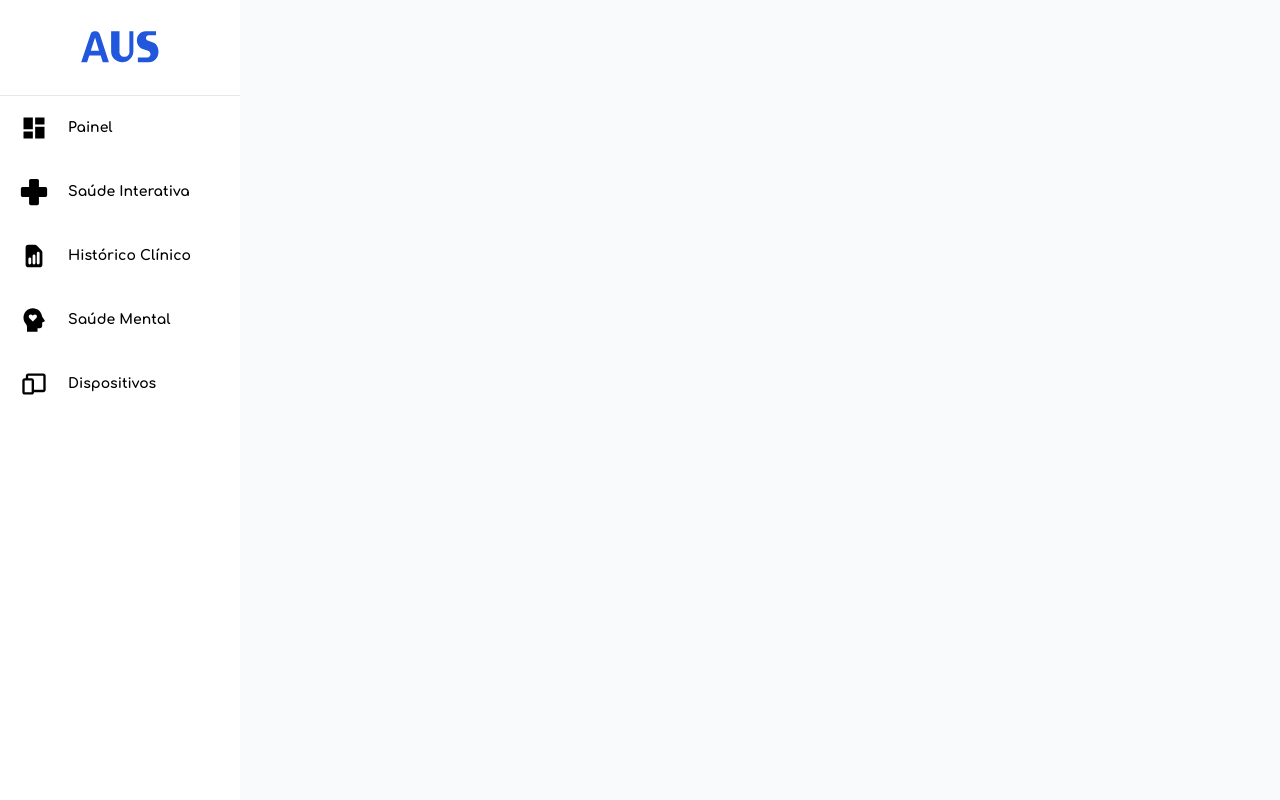
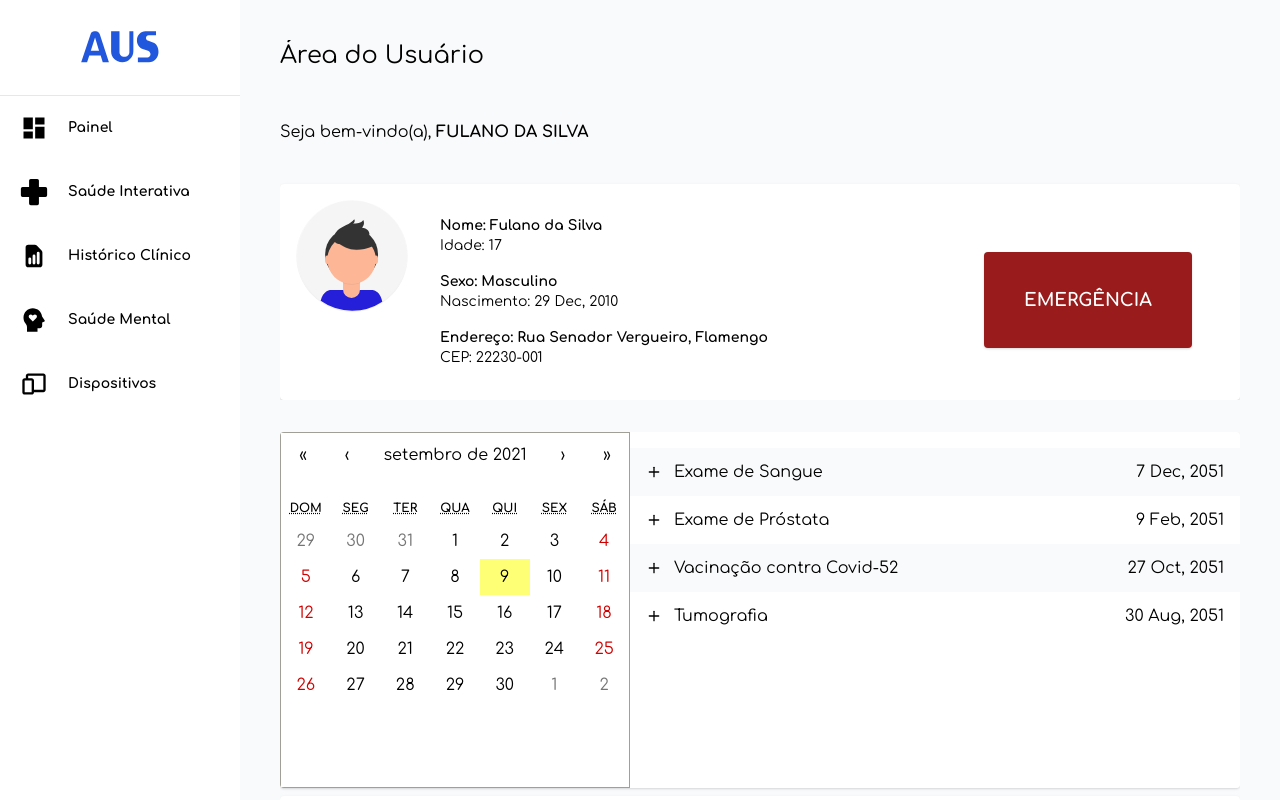
Before and after one commit to tavindev/aus-hackathon, a Next.js app: page /user in a window 1280 px wide. Built offline with nearby package versions, Linux system fonts and the light colour scheme.

Commit message:
feat(components): modified components

```diff
--- a/components/UserPage/ExamCard.tsx
+++ b/components/UserPage/ExamCard.tsx
@@ -17,7 +17,7 @@ export const ExamCard: React.FC<ExamCardProps> = ({
 }) => {
   return (
     <div
-      className={`flex justify-between items-center mb-4 ${
+      className={`flex justify-between items-center mb-4 p-2 ${
         i % 2 === 0 && 'bg-gray-50'
       }`}
     >
--- /dev/null
+++ b/components/UserPage/ListedEvents.tsx
@@ -0,0 +1,63 @@
+import { AnimatePresence, motion } from 'framer-motion';
+import moment from 'moment';
+import Image from 'next/image';
+import React, { useState } from 'react';
+
+interface ListedEventsProps {
+  name: string;
+  description: string;
+  date: Date;
+  i: number;
+}
+
+export const ListedEvents: React.FC<ListedEventsProps> = ({
+  name,
+  date,
+  description,
+  i,
+}) => {
+  const [isOpen, setIsOpen] = useState(false);
+
+  const toggleOpen = () => {
+    setIsOpen(!isOpen);
+  };
+
+  return (
+    <motion.div
+      layout
+      onClick={toggleOpen}
+      className={`flex items-center px-4 w-full cursor-pointer overflow-hidden ${
+        i % 2 === 0 ? 'bg-gray-50' : 'bg-white'
+      }`}
+    >
+      <motion.div
+        layout="position"
+        className="relative h-4 w-4"
+        animate={{ rotate: isOpen ? 45 : 0 }}
+      >
+        <Image src="/plus_icon.svg" layout="fill" />
+      </motion.div>
+      <motion.div className="flex-grow overflow-hidden ml-3">
+        <motion.div
+          className="flex flex-grow justify-between items-center h-12"
+          layout="position"
+        >
+          <p>{name}</p>
+          <p>{moment(date).format('D MMM, YYYY')}</p>
+        </motion.div>
+        <AnimatePresence>
+          {isOpen && (
+            <motion.div
+              layout="position"
+              initial={{ opacity: 0 }}
+              animate={{ opacity: 1 }}
+              className="text-sm pb-2"
+            >
+              <p>{description}</p>
+            </motion.div>
+          )}
+        </AnimatePresence>
+      </motion.div>
+    </motion.div>
+  );
+};
--- a/components/UserPage/Medication.tsx
+++ b/components/UserPage/Medication.tsx
@@ -1,45 +1,42 @@
 import { AnimatePresence, motion } from 'framer-motion';
+import { Medicine } from 'pages/api/user/medicines';
 import React, { useState } from 'react';
 
-interface MedicationProps {
-  name: string;
-  description: string;
-}
-
-export const Medication: React.FC<MedicationProps> = ({
-  name,
-  description,
-}) => {
+export const Medication: React.FC<Medicine> = ({ name, description, next }) => {
   const [isOpen, setIsOpen] = useState(false);
 
   const toggleOpen = () => setIsOpen(!isOpen);
 
   return (
     <motion.div
-      layout="position"
+      layout
       onClick={toggleOpen}
       className="w-1/2 bg-gray-100 overflow-hidden rounded cursor-pointer p-3 box-border"
     >
-      <motion.div className="flex items-center justify-between h-8">
+      <motion.div
+        className="flex items-center justify-between h-8"
+        layout="position"
+      >
         <p className="text-sm font-bold">{name}</p>
-        <div
+        <motion.div
+          layout
           className={`${
             isOpen ? 'bg-red-500' : 'bg-green-500'
           } text-sm text-white font-bold p-1 rounded`}
         >
-          {isOpen ? 'Fechar' : 'Abrir'}
-        </div>
+          <motion.div layout="position">
+            {isOpen ? 'Fechar' : 'Abrir'}
+          </motion.div>
+        </motion.div>
       </motion.div>
       <AnimatePresence>
         {isOpen && (
-          <motion.div
-            layout
-            initial={{ opacity: 0 }}
-            animate={{ opacity: 1 }}
-            exit={{ opacity: 0 }}
-          >
+          <motion.div layout initial={{ opacity: 0 }} animate={{ opacity: 1 }}>
             <div className="flex items-center text-xs">
               <p>{description}</p>
+            </div>
+            <div className="flex items-center text-xs font-bold">
+              <p>Próxima dose: {next}</p>
             </div>
           </motion.div>
         )}
--- a/components/UserPage/MedicationList.tsx
+++ b/components/UserPage/MedicationList.tsx
@@ -21,9 +21,14 @@ export const MedicationList: React.FC<MedicationListProps> = ({
             layout
             className="flex flex-col flex-wrap h-full overflow-hidden overflow-x-auto gap-2"
           >
-            {medicines.medicines.map(({ name, description }, i) => {
+            {medicines.medicines.map(({ name, description, next }, i) => {
               return (
-                <Medication key={i} name={name} description={description} />
+                <Medication
+                  key={i}
+                  name={name}
+                  description={description}
+                  next={next}
+                />
               );
             })}
           </motion.div>
--- /dev/null
+++ b/components/UserPage/ProfilePicture.tsx
@@ -0,0 +1,9 @@
+import Image from 'next/image';
+
+export const ProfilePicture: React.FC = () => {
+  return (
+    <div className="relative bg-grey-50 rounded-full w-28 aspect-w-1 aspect-h-1">
+      <Image src="/undraw_profile_pic.svg" layout="fill" />
+    </div>
+  );
+};
--- /dev/null
+++ b/components/UserPage/VacineCard.tsx
@@ -0,0 +1,5 @@
+import React from 'react';
+
+export const VacineCard: React.FC = () => {
+  return <div />;
+};
--- a/pages/user/index.tsx
+++ b/pages/user/index.tsx
@@ -1,13 +1,131 @@
 import React from 'react';
 import Head from 'next/head';
+import useSWR from 'swr';
+import moment from 'moment';
+import Image from 'next/image';
+import { UserProfile } from 'pages/api/user';
+import { fetchProfile } from 'utils/fetchProfile';
+import { Loader } from 'components/Loader';
+import { ProfilePicture } from 'components/UserPage/ProfilePicture';
+import Calendar from 'react-calendar';
+
+import 'react-calendar/dist/Calendar.css';
+import { ListedEvents } from 'components/UserPage/ListedEvents';
+import { AnimateSharedLayout } from 'framer-motion';
+import { EventsResposne } from 'pages/api/user/events';
+import { MedicationList } from 'components/UserPage/MedicationList';
+import { Medicines } from 'pages/api/user/medicines';
+import { fetchMedicines } from 'utils/fetchMedicines';
+
+const fetchEvents = async () => {
+  const response = await fetch('/api/user/events');
+  return await response.json();
+};
 
 const User: React.FC = () => {
+  const { data: profile } = useSWR<UserProfile>('/api/user', fetchProfile);
+
+  const { data: events } = useSWR<EventsResposne>(
+    '/api/user/events',
+    fetchEvents
+  );
+
+  const { data: medicines } = useSWR<Medicines>(
+    '/api/user/medicines',
+    fetchMedicines
+  );
+
+  if (!profile || !events || !medicines) return <Loader />;
+
   return (
     <>
       <Head>
         <title>AUS - Área do Usuário</title>
       </Head>
-      <div></div>
+      <div className="flex flex-col p-10 min-h-full w-full overflow-hidden overflow-y-auto">
+        <div className="h-auto">
+          <h1 className="text-2xl">Área do Usuário</h1>
+        </div>
+        <div className="flex gap-4 mt-12 h-full w-full">
+          <div className="w-full 2xl:w-1/2">
+            <p>
+              Seja bem-vindo(a),{' '}
+              <span className="font-bold">{profile.name.toUpperCase()}</span>
+            </p>
+            <div className="profile-card flex p-4 mt-10 rounded bg-white shadow w-full">
+              <div>
+                <ProfilePicture />
+              </div>
+              <div className="flex flex-grow justify-between items-center pr-8">
+                <div className="ml-4 p-4 text-sm">
+                  <div>
+                    <p className="font-bold">Nome: {profile.name}</p>
+                  </div>
+                  <div>
+                    <p>Idade: {profile.age}</p>
+                  </div>
+                  <div className="mt-4">
+                    <div>
+                      <p className="font-bold">Sexo: {profile.sex}</p>
+                    </div>
+                    <div>
+                      <p>
+                        Nascimento:{' '}
+                        {moment(profile.birthDate).format('D MMM, YYYY')}
+                      </p>
+                    </div>
+                    <div className="mt-4">
+                      <p className="font-bold">Endereço: {profile.address}</p>
+                    </div>
+                    <div>
+                      <p>CEP: {profile.cep}</p>
+                    </div>
+                  </div>
+                </div>
+                <div className="emergency-button flex justify-center items-center rounded shadow bg-red-800 w-52 h-24 uppercase font-extrabold text-lg text-white mt-4 cursor-pointer">
+                  <p>Emergência</p>
+                </div>
+              </div>
+            </div>
+          </div>
+        </div>
+        <div className="grid grid-rows-2 grid-cols-2 2xl:grid-rows-1 gap-2 mt-8 h-auto">
+          <div className="calendar row-span-1 col-span-2 2xl:col-span-1 w-full h-full shadow rounded max-h-96">
+            <div className="flex bg-white h-full min-h-full max-h-full">
+              <Calendar locale="pt-BR" />
+              <div className="flex-grow py-4 h-full min-h-full max-h-full overflow-hidden overflow-y-auto">
+                <AnimateSharedLayout>
+                  {events.events.map(({ name, description, date }, i) => {
+                    return (
+                      <ListedEvents
+                        key={i}
+                        name={name}
+                        description={description}
+                        date={date}
+                        i={i}
+                      />
+                    );
+                  })}
+                </AnimateSharedLayout>
+              </div>
+            </div>
+          </div>
+          <div className="notifications row-span-1 col-span-2 2xl:col-span-1 flex flex-col p-8 w-full max-h-96 shadow rounded bg-white">
+            <h3 className="text-lg">Notificações</h3>
+            <div className="flex flex-grow flex-col justify-between items-center w-full">
+              <div className="relative h-56 w-full">
+                <Image src="/undraw_void.svg" layout="fill" />
+              </div>
+              <p className="mt-4">Tudo quieto por aqui...</p>
+            </div>
+          </div>
+        </div>
+        <div className="flex h-96 mt-4">
+          <div className="bg-white rounded shadow w-1/2 2xl:w-1/3 h-full overflow-hidden overflow-y-auto">
+            <MedicationList medicines={medicines} />
+          </div>
+        </div>
+      </div>
     </>
   );
 };
--- a/pages/user/records.tsx
+++ b/pages/user/records.tsx
@@ -3,7 +3,7 @@ import Head from 'next/head';
 import { GridItem } from 'components/UserPage/GridItem';
 import { ExamCard } from 'components/UserPage/ExamCard';
 import useSWR from 'swr';
-import { Exams } from 'pages/api/user/exams';
+import { ExamsResponse } from 'pages/api/user/exams';
 import { Loader } from 'components/Loader';
 
 const fetchExams = async () => {
@@ -13,7 +13,7 @@ const fetchExams = async () => {
 };
 
 const Records: React.FC = () => {
-  const { data: exams } = useSWR<Exams>('/api/user/exams', fetchExams);
+  const { data: exams } = useSWR<ExamsResponse>('/api/user/exams', fetchExams);
 
   if (!exams) return <Loader />;
 
```
Also changed, not shown: pages/user/ihealth.tsx (+11 -21 lines).
